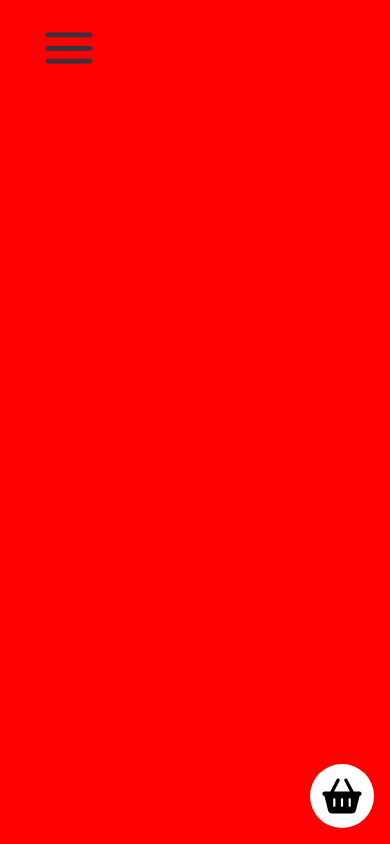
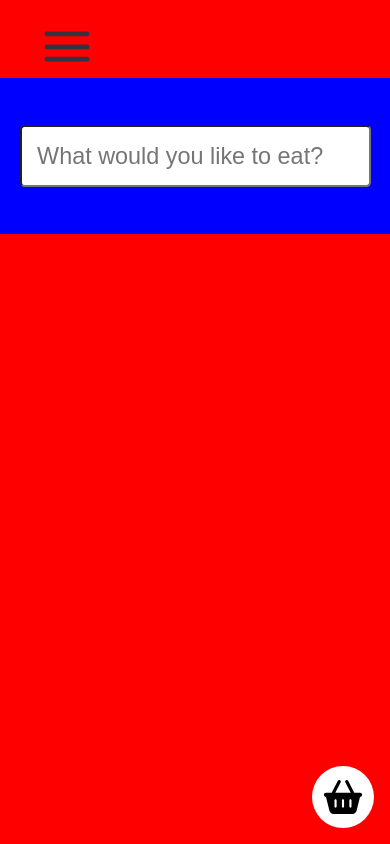
Before and after one commit to mjerta/hotel-california-frontend, a React (Vite) app: page / in a window 390 px wide. Built offline with nearby package versions, Linux system fonts and the light colour scheme.

Commit message:
Add media query to make sure everything belows 400px size a bit down gradually

```diff
--- a/src/components/general-components/maincontent/MainContent.css
+++ b/src/components/general-components/maincontent/MainContent.css
@@ -5,12 +5,18 @@
   overflow-y: auto;
   flex-direction: column;
   align-items: center;
-  padding: 5rem 0;
+  padding: 5rem 0rem;
 }
 
 @media screen and (min-width: 400px) {
   .main-content {
-    padding: 4rem;
+    padding: 5rem 1rem
 
   }
 }
+@media screen and (min-width: 1200px) {
+  .main-content {
+    padding: 2rem 1rem;
+
+  }
+}
--- /dev/null
+++ b/src/components/general-components/search-input/SearchInput.css
@@ -0,0 +1,21 @@
+.search-input {
+  flex-basis: 90%;
+  flex-shrink: 1;
+  font-size: 1.5rem;
+  border-radius: var(--default-radius);
+  padding: 1rem;
+  word-wrap: break-word;
+
+
+  &::before {
+
+  }
+}
+
+@media screen and (min-width: 500px) {
+  .search-input {
+    padding: 1.5rem 1rem 1.5rem 3.5em;
+
+  }
+
+}
--- /dev/null
+++ b/src/components/general-components/search-input/SearchInput.jsx
@@ -0,0 +1,13 @@
+import "./SearchInput.css"
+
+function SearchInput({placeHolder, className}) {
+  return (
+    <input
+      className={`search-input${className ? className : ''}`}
+      placeholder={placeHolder}
+      type={"text"}
+    />
+  )
+}
+
+export default SearchInput;
--- a/src/components/menu-components/seach-section/SearchSection.css
+++ b/src/components/menu-components/seach-section/SearchSection.css
@@ -0,0 +1,13 @@
+.search-header {
+  display: flex;
+  background-color: blue;
+  height: 10rem;
+  width: 100%;
+  justify-content: center;
+  align-items: center;
+}
+
+@media screen and (min-width: 500px) {
+  padding: 0 1rem;
+  justify-content: flex-start;
+}
--- a/src/components/menu-components/seach-section/SearchSection.jsx
+++ b/src/components/menu-components/seach-section/SearchSection.jsx
@@ -1,8 +1,12 @@
 import "./SearchSection.css"
+import SearchInput from "../../general-components/search-input/SearchInput.jsx";
 
 function SearchSection({className}) {
   return (
-    <header className={`search-header ${className ? className : ''}`}>
+    <header className={`search-header${className ? className : ''}`}>
+      <SearchInput
+        placeHolder={"What would you like to eat?"}
+      />
     </header>
 
   )
--- a/src/index.css
+++ b/src/index.css
@@ -23,3 +23,9 @@
   --register-login-bg-color: #f9f9f9;
   --regist-login-border-color: #3498db;
 }
+
+@media screen and (min-width: 300px) {
+  html {
+    font-size: clamp(12px,4vw, 16px);
+  }
+}
--- a/src/pages/menu/MenuPage.jsx
+++ b/src/pages/menu/MenuPage.jsx
@@ -1,12 +1,15 @@
 import MainContent
   from "../../components/general-components/maincontent/MainContent.jsx";
 import SideBar from "../../components/general-components/sidebar/SideBar.jsx";
+import SearchSection
+  from "../../components/menu-components/seach-section/SearchSection.jsx";
+import FoodMenuOverview
+  from "../../components/menu-components/food-menu-overview/FoodMenuOverview.jsx";
 
 function MenuPage() {
   return (
     <>
       <MainContent>
-        {/*  Middle main component*/}
         {/*  Search bar component* - will filter and set the state of the array of the menuitems available */}
         {/*  Map over menuItem component*/}
         {/* Plus button component   */}
@@ -20,10 +23,13 @@ function MenuPage() {
         {/* In between component   */}
         {/*  Button  component*/}
         {/*  Button component   - web confirmed  a cookie will be set of the order reference or the id depending the user is logged in or not - an interval of 10 or 20 seconds will be set*/}
+        <SearchSection/>
+        <FoodMenuOverview/>
       </MainContent>
       <SideBar
         className={"sidebar-small"}
-      />
+      >
+      </SideBar>
     </>
   );
 }
```
